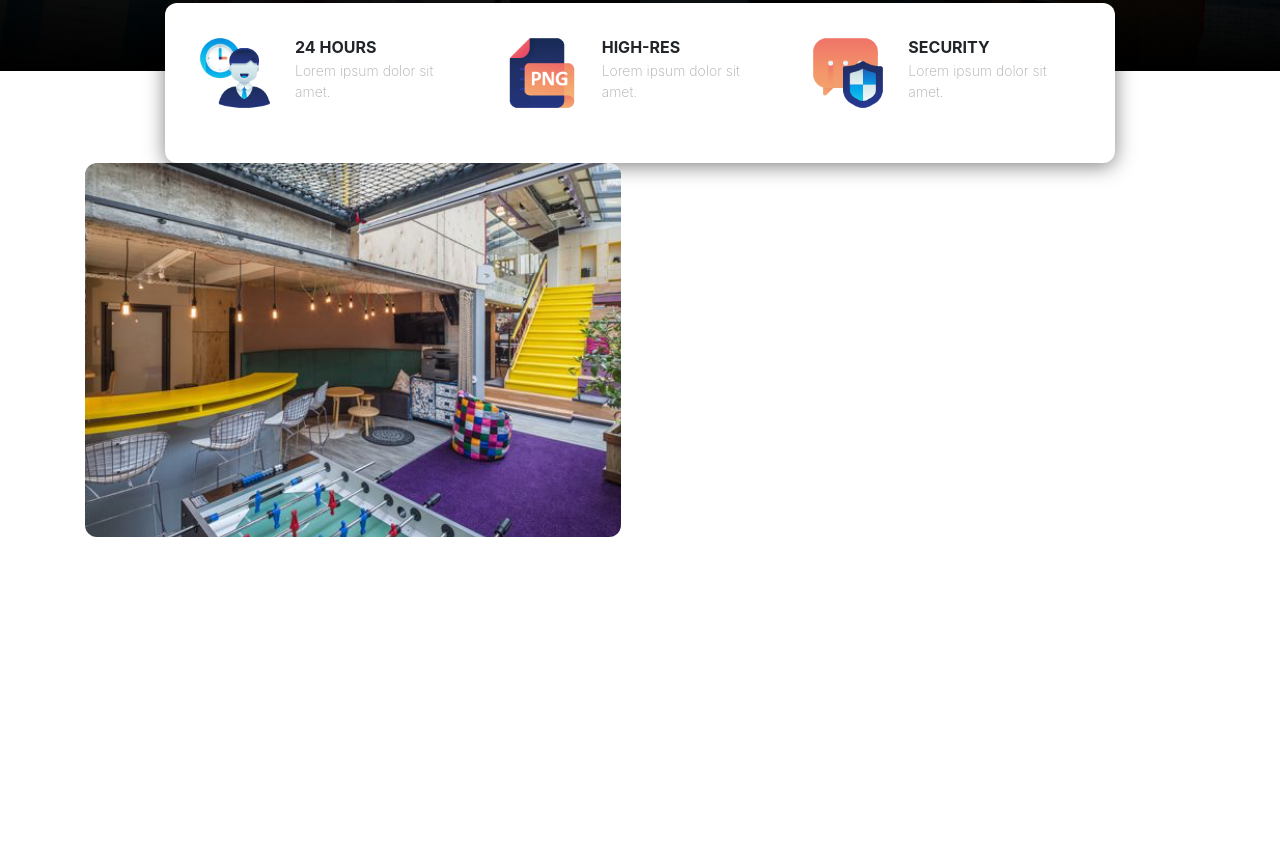
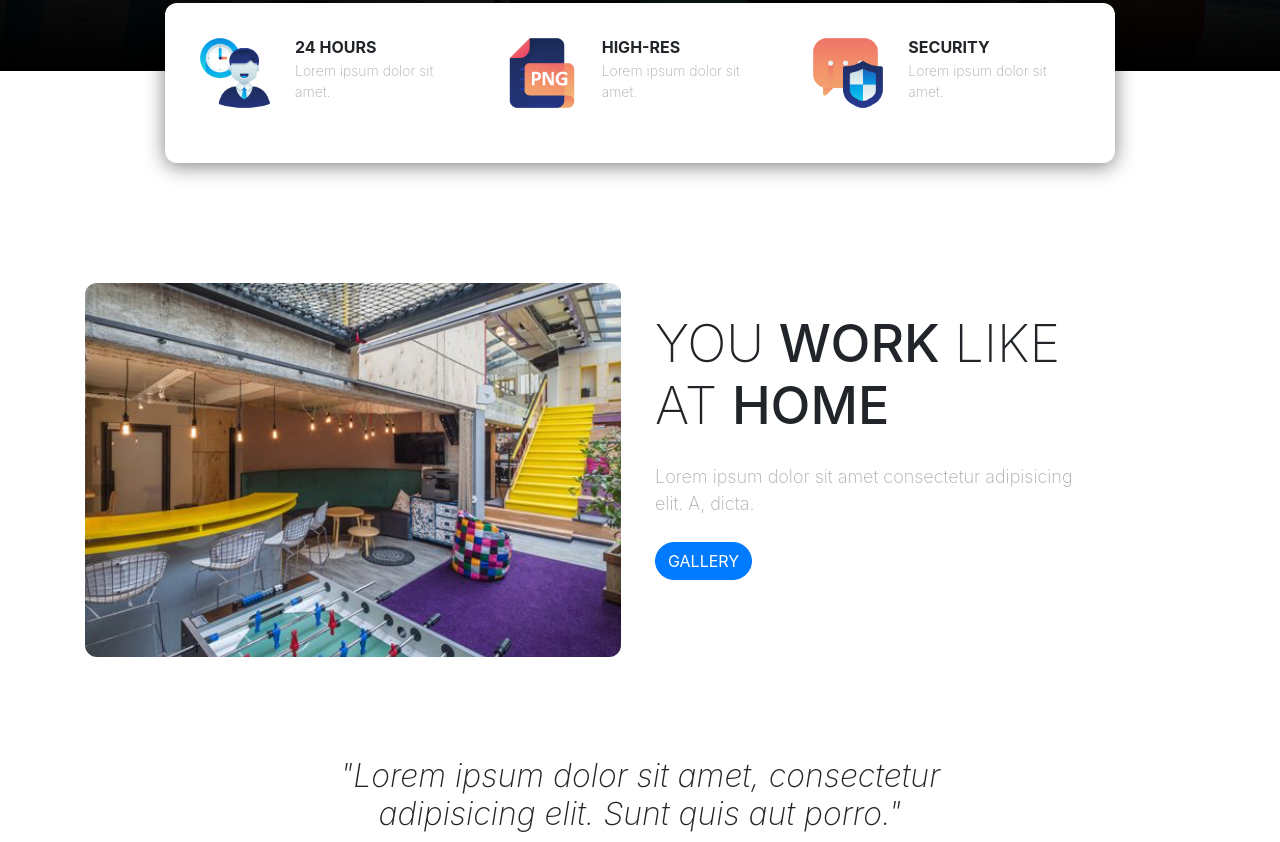
Before and after one commit to Daud17assidiqi/red-ribbon-army, a plain HTML site: page index.html in a window 1280 px wide. Shown: the part 568-1410 px from the top of the page. Before the commit the page ends 1105 px from the top, so only its background shows below. Drawn offline with nearby package versions, Linux system fonts and the light colour scheme; a web font is replaced by a local one.

Commit message:
update workingspace, add testimonial

```diff
--- a/index.html
+++ b/index.html
@@ -80,16 +80,33 @@
         </div>
       </div>
     </div>
+    <!-- endInfopanel -->
 
     <!-- Workingspace -->
 
     <div class="row workingspace">
-      <div class="col">
-        <img src="img/workingspace.png" alt="" class="img-fluid">
+      <div class="col-lg-6">
+        <img src="img/workingspace.png" alt="workingspace" class="img-fluid">
       </div>
-      <div class="col"></div>
+      <div class="col-lg-5">
+
+        <h3> You <span>work</span> like at <span>home</span></h3>
+        <p>Lorem ipsum dolor sit amet consectetur adipisicing elit. A, dicta.</p>
+        <a href="" class="btn btn-primary tombol">Gallery</a>
+      </div>
     </div>
     <!-- endWorkingspace -->
+
+
+    <!-- testimonial -->
+    <section class="testimonial">
+      <div class="row justify-content-center">
+        <div class="col-8">
+          <h5>"Lorem ipsum dolor sit amet, consectetur adipisicing elit. Sunt quis aut porro."</h5>
+        </div>
+      </div>
+    </section>
+    <!-- endtestimonial -->
   </div>
   <!-- endContainer -->
 
--- a/style.css
+++ b/style.css
@@ -74,6 +74,42 @@
   margin-top: -5px;
   font-weight: 200;
 }
+
+/* workingspace */
+.workingspace {
+  margin-top: 120px;
+  text-align: center;
+}
+
+.workingspace h3 {
+  font-size: 52px;
+  font-weight: 200;
+  text-transform: uppercase;
+  margin-top: 30px;
+}
+
+.workingspace h3 span {
+  font-weight: 500;
+}
+
+.workingspace p {
+  font-size: 18px;
+  color: #acacac;
+  font-weight: 200;
+  margin: 25px 0;
+}
+
+/* testimonial */
+.testimonial {
+  margin-top: 100px;
+}
+
+.testimonial h5 {
+  text-align: center;
+  font-weight: 200;
+  font-style: italic;
+  font-size: 32px;
+}
 /* utility */
 .tombol {
   text-transform: uppercase;
@@ -110,4 +146,8 @@
   .jumbotron .display-4 {
     font-size: 62px;
   }
+
+  .workingspace {
+    text-align: left;
+  }
 }
```
